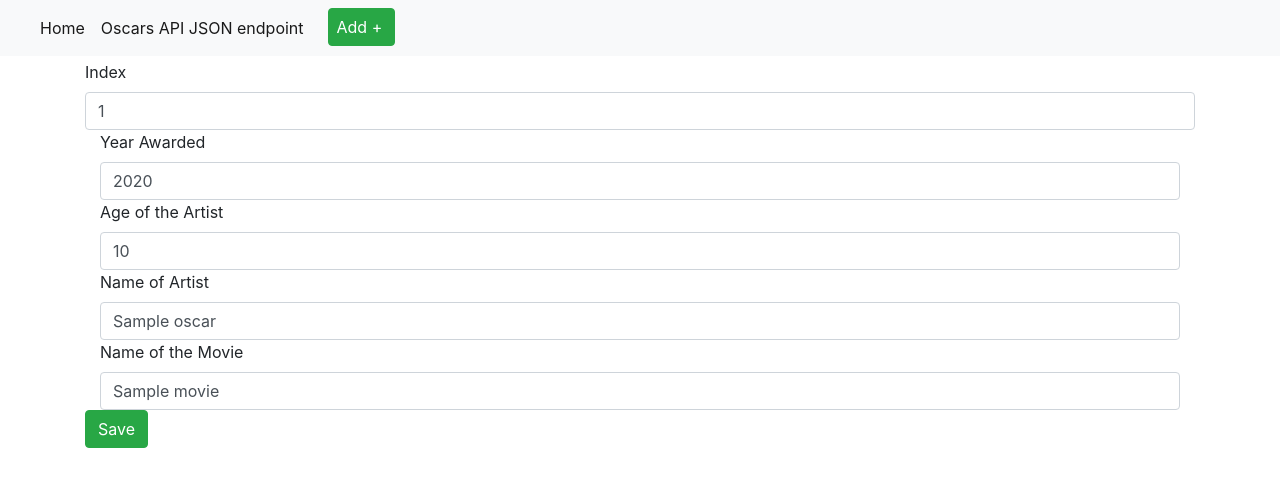
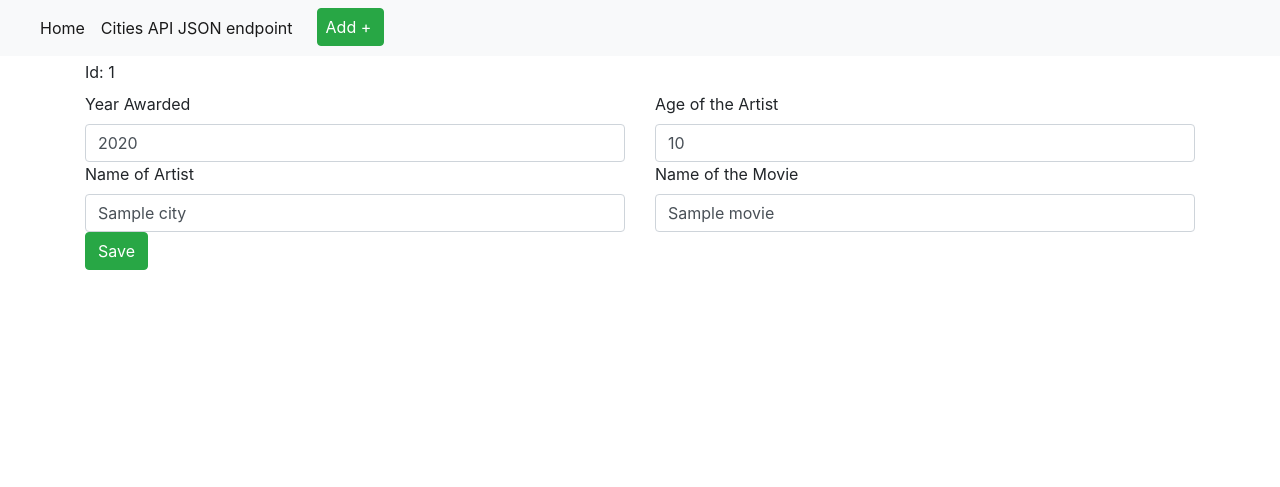
Before and after one commit to sek22-2021/PycharmDockerFlaskSQL, a Flask app: template app/templates/edit.html in a window 1280 px wide. Shown: the top 487 px of the page. Run offline with Flask 2, Linux system fonts and the light colour scheme; the template is opened without the code that fills it: most values are stand-ins (such as "Sample title", 1, 10 or a date in 2020); some libraries are stand-ins or nearby versions.

Commit message:
Fix: updated db to reflect Oscar Data

```diff
--- a/app/app.py
+++ b/app/app.py
@@ -18,36 +18,36 @@ mysql.init_app(app)
 
 @app.route('/', methods=['GET'])
 def index():
-    user = {'username': 'Oscar Data'}
+    user = {'username': 'Oscars Project'}
     cursor = mysql.get_db().cursor()
     cursor.execute('SELECT * FROM oscarAgeMale')
     result = cursor.fetchall()
     return render_template('index.html', title='Home', user=user, cities=result)
 
 
-@app.route('/view/<int:Index>', methods=['GET'])
-def record_view(Index):
+@app.route('/view/<int:city_id>', methods=['GET'])
+def record_view(city_id):
     cursor = mysql.get_db().cursor()
-    cursor.execute('SELECT * FROM oscarAgeMale WHERE id=%s', Index)
+    cursor.execute('SELECT * FROM oscarAgeMale WHERE id=%s', city_id)
     result = cursor.fetchall()
     return render_template('view.html', title='View Form', city=result[0])
 
 
-@app.route('/edit/<int:Index>', methods=['GET'])
-def form_edit_get(Index):
+@app.route('/edit/<int:city_id>', methods=['GET'])
+def form_edit_get(city_id):
     cursor = mysql.get_db().cursor()
-    cursor.execute('SELECT * FROM oscarAgeMale WHERE id=%s', Index)
+    cursor.execute('SELECT * FROM oscarAgeMale WHERE id=%s', city_id)
     result = cursor.fetchall()
     return render_template('edit.html', title='Edit Form', city=result[0])
 
 
-@app.route('/edit/<int:Index>', methods=['POST'])
-def form_update_post(Index):
+@app.route('/edit/<int:city_id>', methods=['POST'])
+def form_update_post(city_id):
     cursor = mysql.get_db().cursor()
-    inputData = (request.form.get('Index'), request.form.get('Year'), request.form.get('Age'), request.form.get('Name'),
-                 request.form.get('Movie'), Index)
-    sql_update_query = """UPDATE oscarAgeMale t SET t.Index = %s, t.Year = %s, t.Age = %s, t.Name = %s, t.Movie =
-    %s WHERE t.'Index' = %s """
+    inputData = (request.form.get('year'), request.form.get('age'), request.form.get('name'),
+                 request.form.get('movie'), city_id)
+    sql_update_query = """UPDATE oscarAgeMale t SET t.year = %s, t.age = %s, t.name = %s, t.movie =
+    %s WHERE t.id = %s """
     cursor.execute(sql_update_query, inputData)
     mysql.get_db().commit()
     return redirect("/", code=302)
@@ -61,19 +61,19 @@ def form_insert_get():
 @app.route('/cities/new', methods=['POST'])
 def form_insert_post():
     cursor = mysql.get_db().cursor()
-    inputData = (request.form.get('Index'), request.form.get('Year'), request.form.get('Age'),
-                 request.form.get('Name'), request.form.get('Movie'))
-    sql_insert_query = """INSERT INTO oscarAgeMale (Index,Year,Age,Name,Movie) VALUES (%s, %s,%s, %s,%s) """
+    inputData = (request.form.get('id'), request.form.get('year'), request.form.get('age'),
+                 request.form.get('name'), request.form.get('movie'))
+    sql_insert_query = """INSERT INTO oscarAgeMale (id,`year`,age,`name`,movie) VALUES (%s, %s,%s, %s,%s) """
     cursor.execute(sql_insert_query, inputData)
     mysql.get_db().commit()
     return redirect("/", code=302)
 
 
-@app.route('/delete/<int:Index>', methods=['POST'])
-def form_delete_post(Index):
+@app.route('/delete/<int:city_id>', methods=['POST'])
+def form_delete_post(city_id):
     cursor = mysql.get_db().cursor()
-    sql_delete_query = """DELETE FROM oscarAgeMale WHERE Index = %s """
-    cursor.execute(sql_delete_query, Index)
+    sql_delete_query = """DELETE FROM oscarAgeMale WHERE id = %s """
+    cursor.execute(sql_delete_query, city_id)
     mysql.get_db().commit()
     return redirect("/", code=302)
 
@@ -88,10 +88,10 @@ def api_browse() -> str:
     return resp
 
 
-@app.route('/api/v1/oscar/<int:Index>', methods=['GET'])
-def api_retrieve(Index) -> str:
+@app.route('/api/v1/oscar/<int:city_id>', methods=['GET'])
+def api_retrieve(city_id) -> str:
     cursor = mysql.get_db().cursor()
-    cursor.execute('SELECT * FROM oscarAgeMale WHERE Index=%s', Index)
+    cursor.execute('SELECT * FROM oscarAgeMale WHERE id=%s', city_id)
     result = cursor.fetchall()
     json_result = json.dumps(result);
     resp = Response(json_result, status=200, mimetype='application/json')
@@ -104,14 +104,14 @@ def api_add() -> str:
     return resp
 
 
-@app.route('/api/v1/oscar/<int:Index>', methods=['PUT'])
-def api_edit(Index) -> str:
+@app.route('/api/v1/oscar/<int:city_id>', methods=['PUT'])
+def api_edit(city_id) -> str:
     resp = Response(status=201, mimetype='application/json')
     return resp
 
 
-@app.route('/api/oscar/<int:Index>', methods=['DELETE'])
-def api_delete(Index) -> str:
+@app.route('/api/oscar/<int:city_id>', methods=['DELETE'])
+def api_delete(city_id) -> str:
     resp = Response(status=210, mimetype='application/json')
     return resp
 
--- a/app/templates/edit.html
+++ b/app/templates/edit.html
@@ -1,32 +1,34 @@
 {% extends "layout.html" %}
 {% block content %}
-<form action="/edit/{{oscar.Index}}" method="post">
+<form action="/edit/{{city.id}}" method="post">
     <div class="row">
         <div class="col">
-            <label for="Index">Index</label>
-            <input id="Index" type="text" class="form-control" placeholder="Index" name="Index" value="{{listing.Index}}">
+            <label>Id: {{city.id}}</label>
+        </div>
+    </div>
+    <div class="row">
+        <div class="col">
+            <label for="year">Year Awarded</label>
+            <input id="year" type="text" class="form-control" placeholder="Year"
+                   name="year" value="{{city.year}}">
+        </div>
+        <div class="col">
+            <label for="age">Age of the Artist</label>
+            <input id="age" type="text" class="form-control" placeholder="Age" name="age"
+                   value="{{city.age}}">
         </div>
     </div>
 
+    <div class="row">
         <div class="col">
-            <label for="Year">Year Awarded</label>
-            <input id="Year" type="text" class="form-control" placeholder="Year"
-                   name="Year" value="{{oscar.Year}}">
+            <label for="name">Name of Artist</label>
+            <input id="name" type="text" class="form-control" placeholder="Name" name="name"
+                   value="{{city.name}}">
         </div>
         <div class="col">
-            <label for="Age">Age of the Artist</label>
-            <input id="Age" type="text" class="form-control" placeholder="Age" name="Age"
-                   value="{{oscar.Age}}">
-        </div>
-        <div class="col">
-            <label for="Name">Name of Artist</label>
-            <input id="Name" type="text" class="form-control" placeholder="Name" name="Name"
-                   value="{{oscar.Name}}">
-        </div>
-        <div class="col">
-            <label for="Movie">Name of the Movie</label>
-            <input id="Movie" type="text" class="form-control" placeholder="Movie" name="Movie"
-                   value="{{oscar.Movie}}">
+            <label for="movie">Name of the Movie</label>
+            <input id="movie" type="text" class="form-control" placeholder="Movie" name="movie"
+                   value="{{city.movie}}">
         </div>
     </div>
     <button type="submit" class="btn btn-success">Save</button>
--- a/app/templates/layout.html
+++ b/app/templates/layout.html
@@ -34,10 +34,10 @@
             <a class="nav-link" href="/">Home <span class="sr-only">(current)</span></a>
         </li>
         <li class="nav-item active">
-            <a class="nav-link" href="/api/v1/oscars">Oscars API JSON endpoint <span class="sr-only">(current)</span></a>
+            <a class="nav-link" href="/api/v1/cities">Cities API JSON endpoint <span class="sr-only">(current)</span></a>
         </li>
         <li class="nav-item active">
-            <a class="btn btn-success pl-2 lr-2 ml-3" href="/oscars/new">Add +<span class="sr-only">(current)</span></a>
+            <a class="btn btn-success pl-2 lr-2 ml-3" href="/cities/new">Add +<span class="sr-only">(current)</span></a>
         </li>
     </ul>
   </div>
--- a/docker-compose.yml
+++ b/docker-compose.yml
@@ -2,7 +2,7 @@ version: "2"
 services:
   app:
     build: ./app
-    container_name: "Flask_App"
+    container_name: "Flask_App1"
     links:
       - db
     depends_on:
```
Also changed, not shown: app/templates/index.html (+11 -10 lines), app/templates/new.html (+12 -12 lines), app/templates/view.html (+7 -9 lines), db/init.sql (+8 -8 lines).
